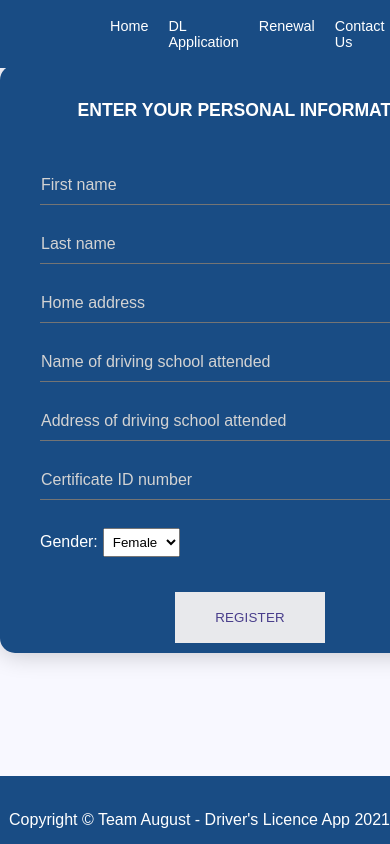
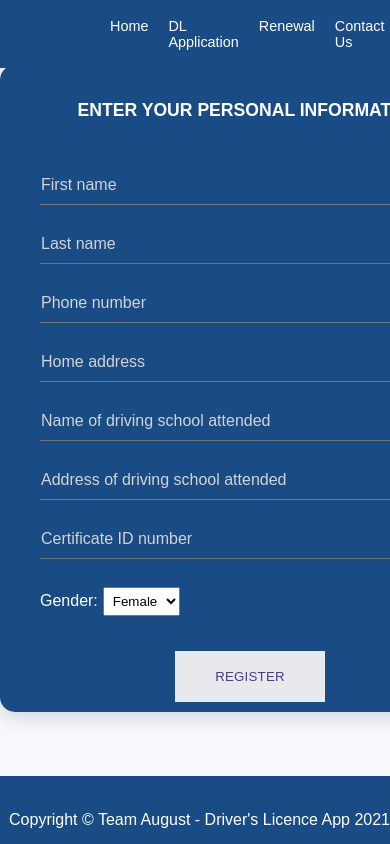
Before and after one commit to taiwocodes/AUGUST-PROJECT, a React (Create React App) app: page /registration in a window 390 px wide. Shown: the top 844 px of the page. Built offline with nearby package versions, Linux system fonts and the light colour scheme.

Commit message:
Update Registration.jsx
added input for phone number

```diff
--- a/src/pages/Registration.jsx
+++ b/src/pages/Registration.jsx
@@ -26,6 +26,15 @@ function Registration() {
                 type='text'
                 name='last-name'
                 placeholder='Last name'
+                required
+              />
+            </div>
+
+       <div className='input-field'>
+              <input
+                type='number'
+                name='phone-number'
+                placeholder='Phone number'
                 required
               />
             </div>
```
